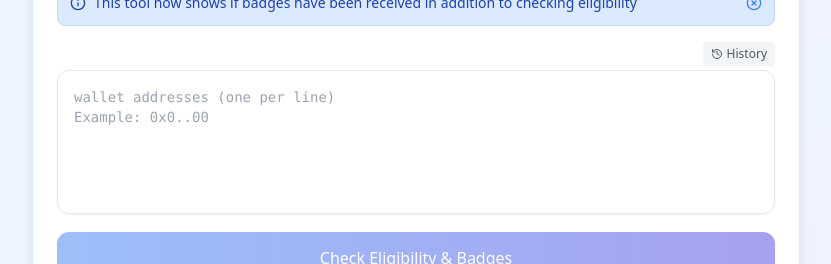
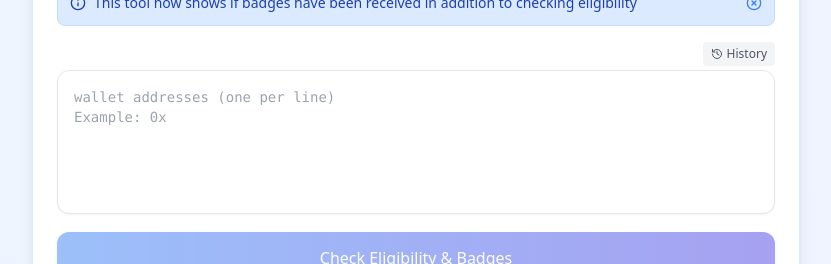
Before and after one commit to Madleyym/Soneium-OG-Badge-Checker, a Next.js app: page / in a window 1280 px wide. Shown: the part 285-549 px from the top of the page, without its empty margins (224-1055 px from the left). Built offline with nearby package versions, Linux system fonts and the light colour scheme.

Commit message:
Update placeholder text for wallet addresses input in download results

```diff
--- a/app/page.tsx
+++ b/app/page.tsx
@@ -942,7 +942,7 @@ const downloadResults = () => {
                 ref={addressInputRef}
                 value={addresses}
                 onChange={(e) => setAddresses(e.target.value)}
-                placeholder="wallet addresses (one per line)&#10;Example: 0x0..00"
+                placeholder="wallet addresses (one per line)&#10;Example: 0x"
                 className="w-full h-24 sm:h-36 p-3 sm:p-4 border border-gray-200 dark:border-gray-700 rounded-xl focus:ring-2 focus:ring-blue-500 dark:focus:ring-blue-600 focus:border-blue-500 dark:focus:border-blue-600 outline-none resize-none font-mono text-xs sm:text-sm shadow-sm bg-white dark:bg-gray-900 text-gray-900 dark:text-gray-100"
                 disabled={isChecking}
                 style={{ fontSize: isMobile ? "12px" : "" }}
```
